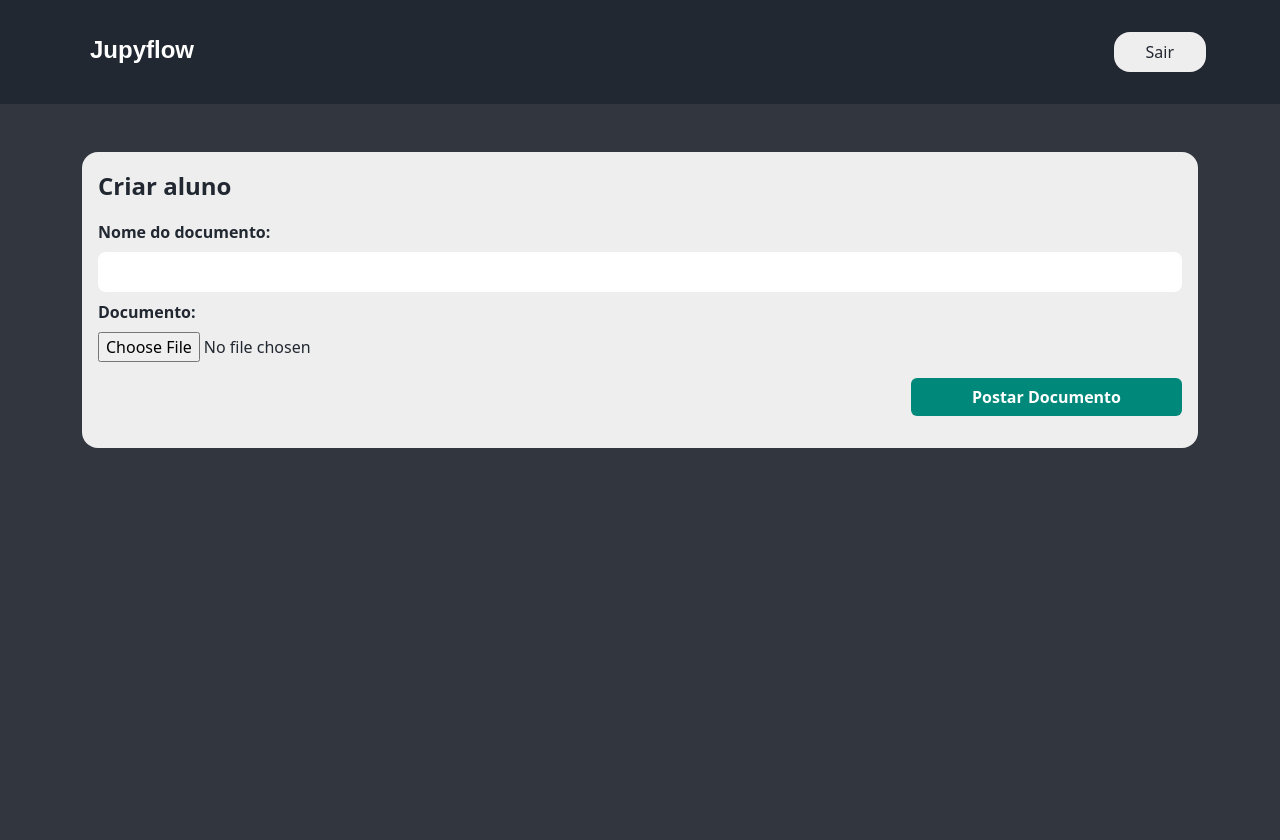
After one commit to comais-labs/jupyflow, a Django app: page /turmas/1/documento in a window 1280 px wide. The commit adds this page. Run offline with Django 5.2, Linux system fonts and the light colour scheme; the visitor is signed in with stand-in values (Sample User, id 1); parts of the project's set-up code (start-up, migrations or seed data) failed here and were passed over.

Commit message:
feat: inicia implementacao de post de documento

```diff
--- a/turmas/forms.py
+++ b/turmas/forms.py
@@ -2,7 +2,7 @@ from typing import Any
 from django import forms
 
 from google_api.api import GoogleAPI
-from turmas.models import ContainerTurma, Turma, Aluno, get_porta_default, UltimaPorta
+from turmas.models import ContainerTurma, Documento, Turma, Aluno, get_porta_default, UltimaPorta
 from ansible.manager import AnsibleManager
 
 google_api = GoogleAPI()
@@ -148,3 +148,19 @@ class AlunoCreateForm(AlunoForm):
         if commit:
             instance.save()
         return instance
+
+class DocumentoCreateForm(forms.ModelForm):
+    class Meta:
+        model = Documento
+        exclude = ["turma"]
+
+    def __init__(self, *args, **kwargs):
+        super(DocumentoCreateForm, self).__init__(*args, **kwargs)
+        self.fields['nome'].widget = forms.TextInput(attrs={"class":"form-field"})
+        self.fields['documento'].widget = forms.FileInput(attrs={"class":"form-file-field"})
+
+    def save(self, commit=True) -> Documento:
+        instance = super().save()
+        if commit:
+            instance.save()
+        return instance
--- a/turmas/models.py
+++ b/turmas/models.py
@@ -1,3 +1,5 @@
+import hashlib
+import os
 from django.db import models
 
 # Create your models here.
@@ -6,6 +8,11 @@ def get_porta_default():
     if ultima_porta:
         return int(ultima_porta.ultima_porta) + 1
     return 8000
+
+def upload_documento(instance: "Documento", filename: str):
+    tipo = os.path.splitext(filename)[-1].split('.')[-1]
+    store_name = f"{instance.nome}.{tipo}"
+    return f"documentos/{instance.turma.container.nome_container}/{store_name}"
 
 
 class ContainerTurma(models.Model):
@@ -27,5 +34,10 @@ class Aluno(models.Model):
     senha = models.CharField("Senha do Aluno", max_length=200, null=False)
     turma =  models.ForeignKey(Turma, on_delete=models.CASCADE, null=True)
 
+class Documento(models.Model):
+    nome = models.CharField("Nome do documento", max_length=100, null=False)
+    documento = models.FileField(upload_to=upload_documento)
+    turma = models.ForeignKey(Turma, on_delete=models.CASCADE, null=False)
+
 class UltimaPorta(models.Model):
     ultima_porta: models.CharField = models.CharField("Ultima porta", max_length=6, null=False)
--- /dev/null
+++ b/turmas/templates/turmas/documento_create.html
@@ -0,0 +1,38 @@
+{% extends 'base/base.html' %}
+{% load static %}
+
+{% block titulo %} - Teste {% endblock titulo %}
+
+
+{% block extra_css %}
+<link rel="stylesheet" href="{% static 'turmas/form.css' %}">
+{% endblock extra_css %}
+
+{% block conteudo %}
+<div class="container">
+    <div class="content-container">
+        <form method="POST" enctype="multipart/form-data">
+            {% csrf_token %}
+            <div class="form-container">
+                <div class="form-title">
+                    Criar aluno
+                </div>
+                <div class="text-fields-container">
+                    <div class="form-field-container">
+                        <p class="form-label">{{ form.nome.label }}:</p>
+                        {{ form.nome }}
+                    </div>
+                    <div class="form-field-container">
+                        <p class="form-label">{{ form.documento.label }}:</p>
+                        {{ form.documento }}
+                    </div>
+                    <div class="d-flex justify-content-end my-3">
+                        <input type="submit" style="background-color:#00897B;font-weight:bold;"
+                            class="btn w-25 text-white" value="Postar Documento">
+                    </div>
+                </div>
+            </div>
+        </form>
+    </div>
+</div>
+{% endblock conteudo %}
--- a/turmas/templates/turmas/turma_detail.html
+++ b/turmas/templates/turmas/turma_detail.html
@@ -32,6 +32,8 @@
                         <a href="{% url 'turmas:editar' pk=turma.id %}" class="header-button">Editar
                             Turma
                         </a>
+                        <a href="{% url 'turmas:postar_documento' pk=turma.id %}" class="header-button">Postar
+                            Documento</a>
                         <a href="{% url 'turmas:aluno_criar' pk=turma.id %}" class="header-button">Adicionar
                             Alunos</a>
                         <form action="{% url 'turmas:subir_container' pk=turma.id %}" method="POST">
--- a/turmas/urls.py
+++ b/turmas/urls.py
@@ -1,7 +1,9 @@
 from django.urls import path
 from django.contrib.auth.decorators import login_required
 
+from turmas.forms import DocumentoCreateForm
 from turmas.views import (
+    PostarDocumentoView,
     TurmasCreateView,
     TurmasIndexView,
     TurmaDetailView,
@@ -16,19 +18,24 @@ app_name = "turmas"
 
 urlpatterns = [
     path("", login_required(TurmasIndexView.as_view()), name="index"),
-    path("turmas/criar", login_required(TurmasCreateView.as_view()), name="criar"),
-    path("turmas/<int:pk>",  login_required(TurmaDetailView.as_view()), name="ver"),
-    path("turmas/<int:pk>/editar",  login_required(TurmasUpdateView.as_view()), name="editar"),
-    path("turmas/<int:pk>/deletar",  login_required(turma_delete_view), name="deletar"),
-    path("turmas/<int:pk>/aluno/criar",  login_required(AlunoCreateView.as_view()), name="aluno_criar"),
+    path("criar", login_required(TurmasCreateView.as_view()), name="criar"),
+    path("<int:pk>",  login_required(TurmaDetailView.as_view()), name="ver"),
+    path("<int:pk>/editar",  login_required(TurmasUpdateView.as_view()), name="editar"),
+    path("<int:pk>/deletar",  login_required(turma_delete_view), name="deletar"),
+    path("<int:pk>/aluno/criar",  login_required(AlunoCreateView.as_view()), name="aluno_criar"),
     path(
-        "turmas/<int:pk_turma>/aluno/<int:pk_aluno>/editar",
+        "<int:pk_turma>/aluno/<int:pk_aluno>/editar",
         login_required(AlunoUpdateView.as_view()),
         name="aluno_editar",
     ),
     path(
-        "turmas/<int:pk>/container/start",
+        "<int:pk>/container/start",
         login_required(ContainerStartView.as_view()),
         name="subir_container",
     ),
+    path(
+        "<int:pk>/documento",
+        login_required(PostarDocumentoView.as_view()),
+        name="postar_documento",
+    ),
 ]
--- a/turmas/views.py
+++ b/turmas/views.py
@@ -9,7 +9,7 @@ from django.db import transaction
 
 from ansible import manager
 from google_api.api import GoogleAPI
-from turmas.forms import TurmaForm, AlunoForm, TurmaUpdateForm
+from turmas.forms import DocumentoCreateForm, TurmaForm, AlunoForm, TurmaUpdateForm
 from turmas.models import ContainerTurma, Turma, Aluno, UltimaPorta
 from ansible.manager import AnsibleManager
 
@@ -195,3 +195,20 @@ def turma_delete_view(request, pk):
             ContainerTurma.objects.filter(pk=container.pk).delete()
 
         return redirect(reverse_lazy("turmas:index"))
+
+
+class PostarDocumentoView(FormView):
+    template_name = "turmas/documento_create.html"
+    form_class = DocumentoCreateForm
+
+    @transaction.atomic
+    def form_valid(self, form):
+        form.instance.turma = Turma.objects.filter(id=self.kwargs["pk"]).first()
+        form.save()
+        return super().form_valid(form)
+
+    def form_invalid(self, form):
+        return super().form_invalid(form)
+
+    def get_success_url(self):
+        return reverse_lazy("turmas:ver", kwargs={"pk": self.kwargs["pk"]})
```
Also changed, not shown: turmas/migrations/0009_documento.py (added), 3 other files.
